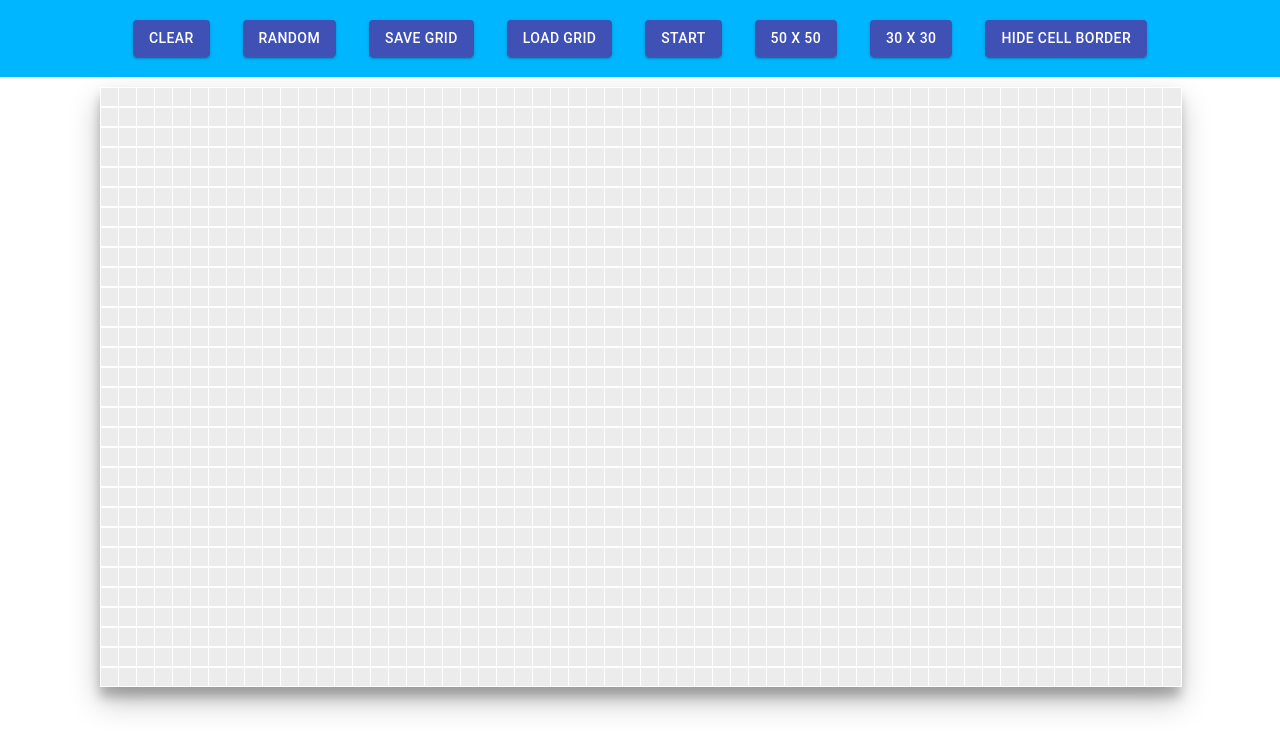
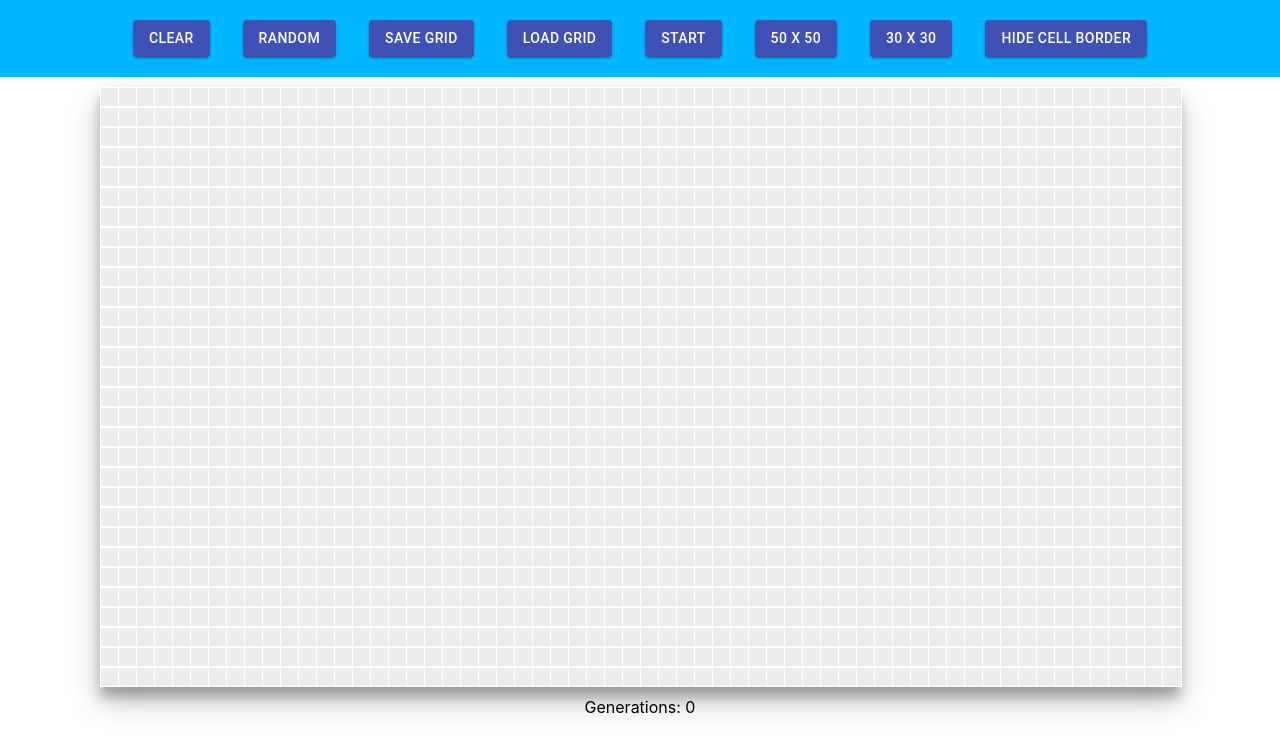
Before and after one commit to ahaku/the_game_of_life, a React (Create React App) app: page / in a window 1280 px wide. Shown: the top 752 px of the page. Built offline with nearby package versions, Linux system fonts and the light colour scheme.

Commit message:
generations count added

```diff
--- a/src/Mainpage.css
+++ b/src/Mainpage.css
@@ -29,6 +29,10 @@
 .Button {
     background-color: red;
 }
+
+.GenerationsCount {
+    text-align: center;
+}
 /* .Button {
     margin: 4px 12px;
     min-width: 100px;
--- a/src/Mainpage.jsx
+++ b/src/Mainpage.jsx
@@ -1,4 +1,4 @@
-import React, {useState, useRef, useCallback}from 'react';
+import React, { useState, useRef, useCallback } from 'react';
 import produce from 'immer';
 import ButtonMD from '@material-ui/core/Button';
 import ButtonRow from './components/ButtonRow/ButtonRow';
@@ -15,6 +15,8 @@ const neighborsCoordinates = [
     [-1, -1],
     [-1, 0]
 ]
+
+let numberGenerations = 0;
 
 function Mainpage() {
 
@@ -59,6 +61,7 @@ function Mainpage() {
 
         setGrid(prevGrid => {
             return produce(prevGrid, nextGrid => {
+                numberGenerations++;
                 for (let i = 0; i < numberRows; i++) {
                     for (let j = 0; j < numberCols; j++) {
                         let numberNeighbors = 0;
@@ -85,8 +88,9 @@ function Mainpage() {
 
 
     return (
-        <div className='Mainpage' style={{backgroundColor: colors.pageBackground}}>
+        <div className='Mainpage' style={{ backgroundColor: colors.pageBackground }}>
             <ButtonRow
+                clearGenerationsNumber={() => numberGenerations = 0}
                 numberRows={numberRows}
                 numberCols={numberCols}
                 cellSize={cellSize}
@@ -117,6 +121,7 @@ function Mainpage() {
                 setGrid={setGrid}
                 colors={colors}
             ></Grid>
+            <div className="GenerationsCount">Generations: {numberGenerations}</div>
         </div>
     )
 }
--- a/src/components/ButtonRow/ButtonRow.jsx
+++ b/src/components/ButtonRow/ButtonRow.jsx
@@ -13,6 +13,7 @@ function ButtonRow (props) {
         color='primary'
         title="Clear"
         onClick={() => {
+            props.clearGenerationsNumber();
             setGrid(emptyGridGenerate())
         }}
         />
@@ -21,6 +22,7 @@ function ButtonRow (props) {
             color='primary'
             title="Random"
             onClick={() => {
+                props.clearGenerationsNumber();
                 const rows = [];
                 for (let i = 0; i < numberRows; i++) {
                     rows.push(Array.from(Array(numberCols), () => Math.random() > 0.7 ? 1 : 0))
```
Lines whose indentation alone changed are shown as unchanged.
